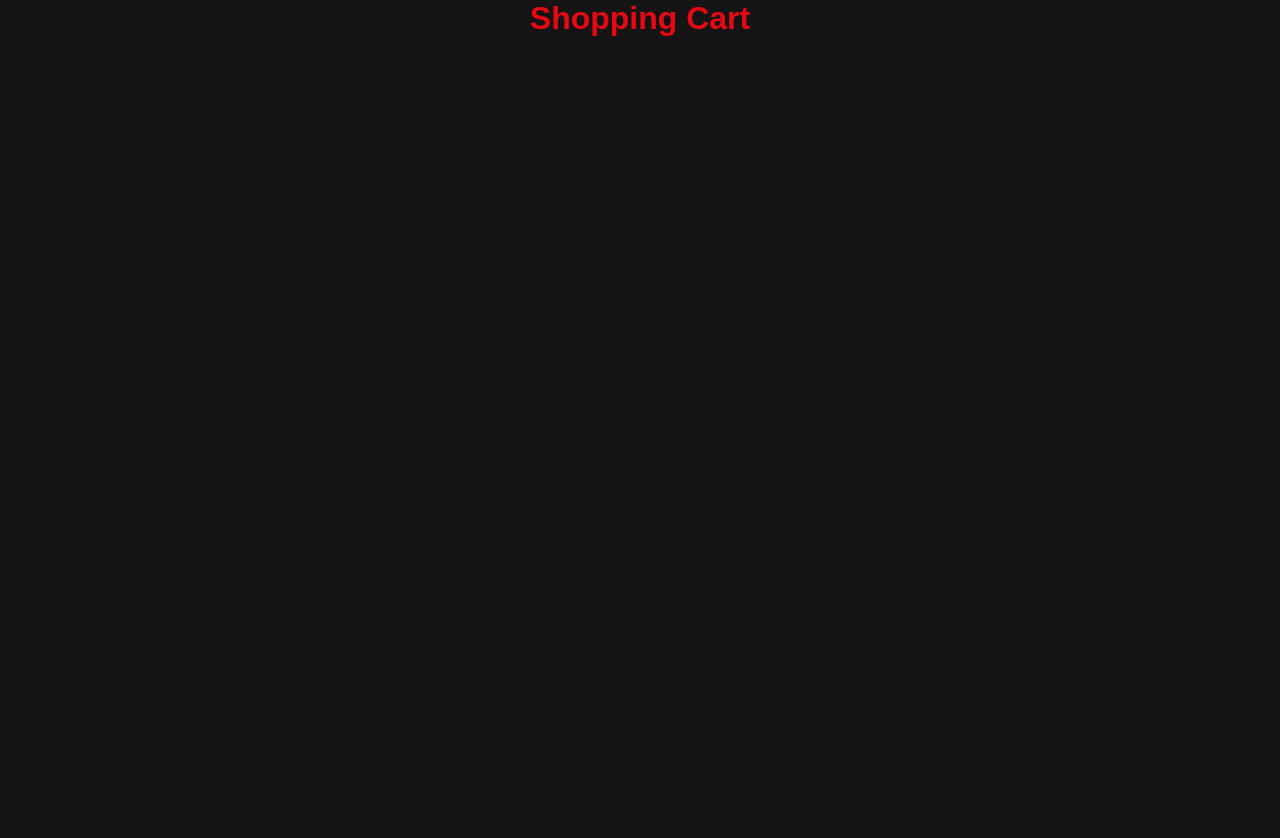
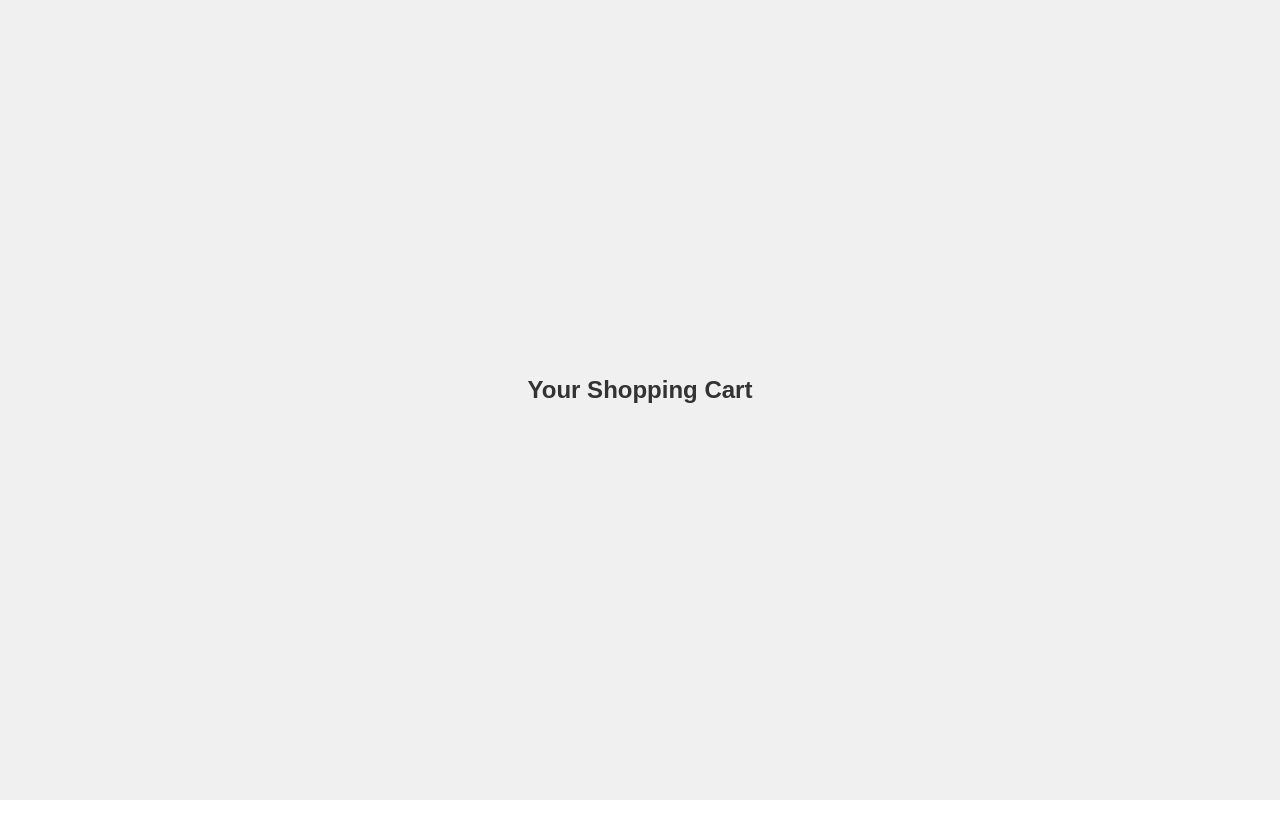
Before and after one commit to Viraj854/Assignment-6, a Vue app: page /cart in a window 1280 px wide. Shown: the top 838 px of the page. After the commit the page ends 800 px from the top, so only its background shows below. Built offline with nearby package versions, Linux system fonts and the light colour scheme.

Commit message:
Added button to buy and add movies to the cart

```diff
--- a/src/components/Details.vue
+++ b/src/components/Details.vue
@@ -1,10 +1,6 @@
 <script setup>
 import axios from "axios";
 import { useRoute } from "vue-router";
-import { useStore } from "../store";
-
-
-const store = useStore();
 
 const route = useRoute();
 const response = await axios.get(`https://api.themoviedb.org/3/movie/${route.params.id}?api_key=${import.meta.env.VITE_TMDB_KEY}&append_to_response=videos`);
--- a/src/components/Genres.vue
+++ b/src/components/Genres.vue
@@ -2,11 +2,13 @@
 import axios from "axios";
 import { ref, onMounted } from 'vue';
 import { useRouter } from "vue-router";
+import { useStore } from "../store";
 
 const props = defineProps(["genres"]);
 const router = useRouter();
 const selectedGenre = ref(28);
 const response = ref(null);
+const store = useStore();
 
 async function getMovieByGenre() {
     response.value = await axios.get(`https://api.themoviedb.org/3/discover/movie?api_key=${import.meta.env.VITE_TMDB_KEY}&with_genres=${selectedGenre.value}`);
@@ -32,8 +34,7 @@ onMounted(async () => {
                 <img :src="`https://image.tmdb.org/t/p/w500${movie.poster_path}`" alt="Movie Poster"
                     class="movie-poster" />
                 <p class="movie-title">{{ movie.title }}</p>
-                <button
-                    @click="store.cart.set(route.params.id, { title: response.data.original_title, url: response.data.poster_path })"
+                <button @click="store.cart.set(movie.id, { title: movie.title, url: movie.poster_path })"
                     class="buy-button">
                     Buy
                 </button>
--- a/src/views/CartView.vue
+++ b/src/views/CartView.vue
@@ -6,47 +6,86 @@ const store = useStore();
 
 <template>
     <div class="cart">
-        <h1>Shopping Cart</h1>
-        <div class="item" v-for="([key, value]) in store.cart">
+        <h2>Your Shopping Cart</h2>
+        <div class="item" v-for="([key, value]) in store.cart" :key="key">
             <img :src="`https://image.tmdb.org/t/p/w500${value.url}`" />
-            <h1>{{ value.title }}</h1>
-            <button @click="store.cart.delete(key)">Remove</button>
+            <div class="item-details">
+                <h3>{{ value.title }}</h3>
+                <button @click="store.cart.delete(key)">Remove</button>
+            </div>
         </div>
     </div>
 </template>
 
 <style scoped>
-h1 {
-    color: #e50914;
-    text-align: center;
-}
-
-button {
-    display: inline-block;
-    margin-bottom: 20px;
-    padding: 10px 15px;
-    background-color: #e50914;
-    color: white;
-    text-decoration: none;
-    border-radius: 5px;
-}
-
 .cart {
     display: flex;
     flex-direction: column;
-    background-color: #141414;
-    gap: 2rem;
-    height: 100vw;
+    align-items: center;
+    justify-content: center;
+    min-height: 100vh;
+    background-color: #f0f0f0;
+    font-family: Arial, sans-serif;
+    padding: 20px;
+}
+
+h2 {
+    text-align: center;
+    color: #333333;
+    font-size: 24px;
+    margin-bottom: 20px;
+    font-weight: bold;
 }
 
 .item {
     display: flex;
     align-items: center;
-    gap: 2rem;
+    background-color: #ffffff;
+    padding: 20px;
+    border-radius: 10px;
+    box-shadow: 0px 6px 12px rgba(0, 0, 0, 0.1);
+    margin-bottom: 20px;
+    transition: transform 0.3s ease;
+    width: 100%;
+    max-width: 600px;
 }
 
-img {
-    width: 10%;
-    border-radius: 5%;
+.item:hover {
+    transform: scale(1.02);
+}
+
+.item img {
+    width: 120px;
+    height: auto;
+    margin-right: 20px;
+    border-radius: 8px;
+}
+
+.item-details {
+    display: flex;
+    flex-direction: column;
+    justify-content: center;
+}
+
+.item-details h3 {
+    color: #444444;
+    font-size: 18px;
+    margin-bottom: 10px;
+}
+
+button {
+    padding: 10px 20px;
+    background-color: #4073ad;
+    color: white;
+    border: none;
+    border-radius: 5px;
+    cursor: pointer;
+    font-size: 14px;
+    transition: background-color 0.3s ease, transform 0.2s ease;
+}
+
+button:hover {
+    background-color: #4073ad;
+    transform: scale(1.05);
 }
 </style>
```
